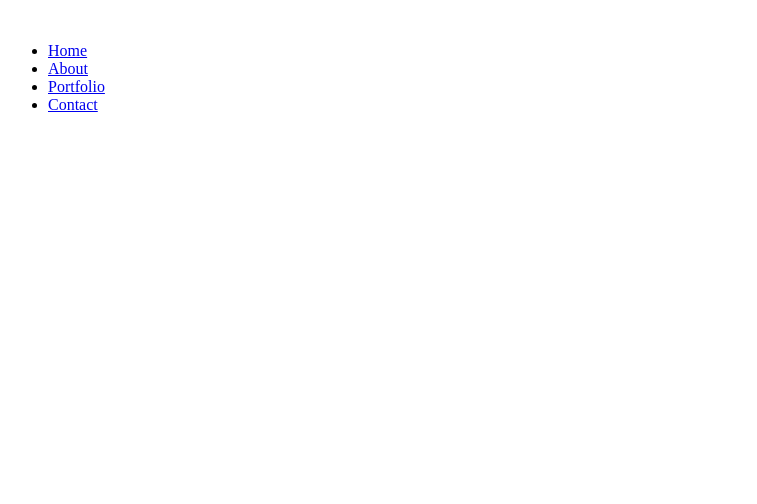
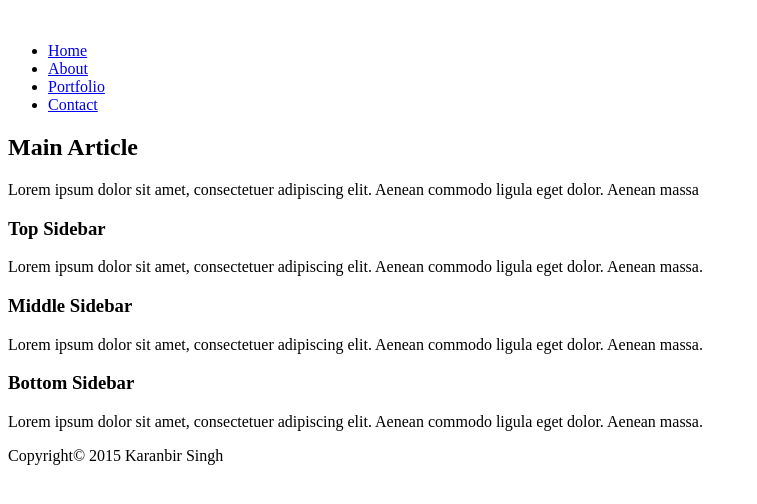
Before and after one commit to SinghKaranbir/mygithubpage, a plain HTML site: page index.html in a window 1280 px wide. Shown: the whole page, without its empty margins (0-757 px from the left). Drawn offline with Linux system fonts and the light colour scheme.

Commit message:
Adding Tags
Adding placeholders

```diff
--- a/index.html
+++ b/index.html
@@ -21,5 +21,37 @@
         </ul></nav>
     </header>
 
+    <article class="main_article">
+        <h2>Main Article</h2>
+        <content>
+            Lorem ipsum dolor sit amet, consectetuer adipiscing elit. Aenean commodo ligula eget dolor. Aenean massa
+        </content>
+    </article>
+    <aside class="top-sidebar">
+        <article>
+            <h1>Top Sidebar</h1>
+            <p> Lorem ipsum dolor sit amet, consectetuer adipiscing elit. Aenean commodo ligula eget dolor. Aenean massa.</p>
+
+
+        </article>
+    </aside> <aside class="mid-sidebar">
+        <article>
+            <h1>Middle Sidebar</h1>
+            <p> Lorem ipsum dolor sit amet, consectetuer adipiscing elit. Aenean commodo ligula eget dolor. Aenean massa.</p>
+
+
+        </article>
+    </aside> <aside class="bottom-sidebar">
+        <article>
+            <h1>Bottom Sidebar</h1>
+            <p> Lorem ipsum dolor sit amet, consectetuer adipiscing elit. Aenean commodo ligula eget dolor. Aenean massa.</p>
+
+
+        </article>
+    </aside>
+
+    <footer>
+        <p> Copyright&copy 2015 Karanbir Singh</p>
+    </footer>
 </body>
 </html>
```
